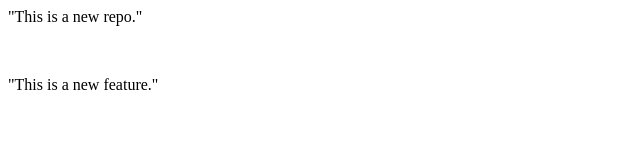
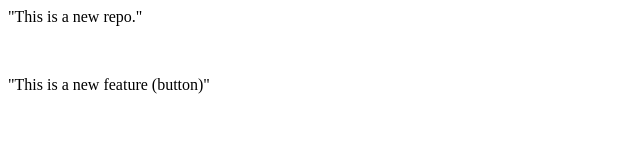
Before and after one commit to Kari037S/LocalRepo, a plain HTML site: page index.html in a window 1280 px wide. Shown: the full height of the page, 0-640 px from the left. Drawn offline with Linux system fonts and the light colour scheme.

```diff
--- a/index.html
+++ b/index.html
@@ -1,3 +1,3 @@
 <p>"This is a new repo."</p>
 <br>
-<p>"This is a new feature."</p>
+<p>"This is a new feature (button)"</p>
```
